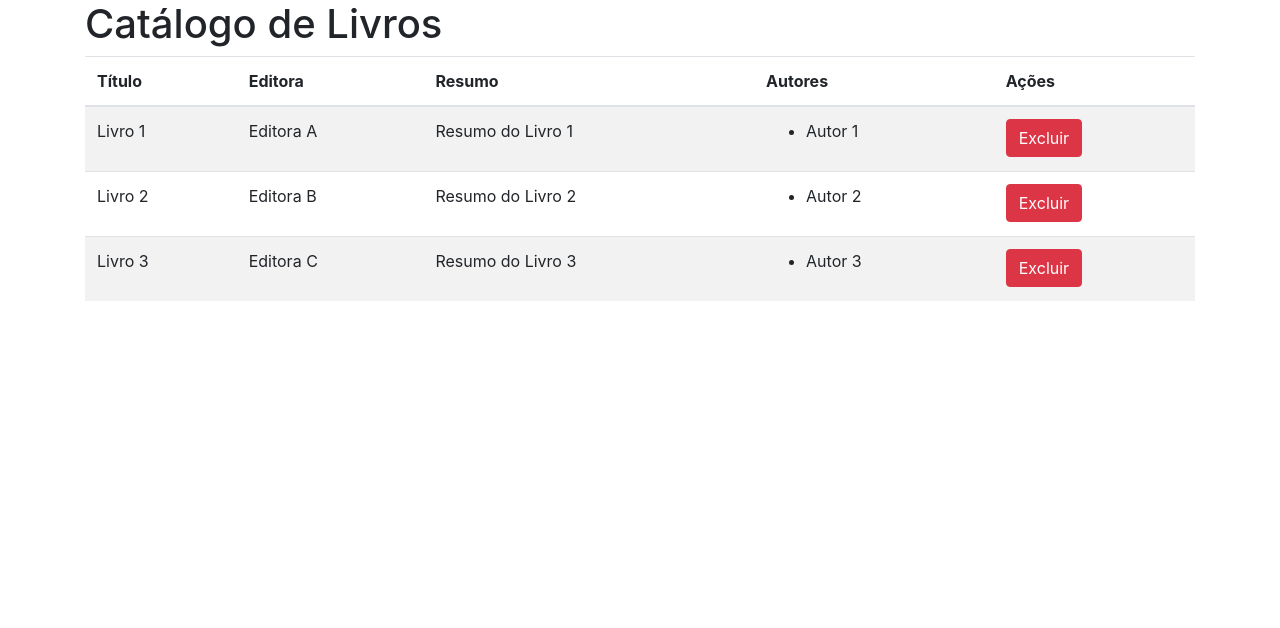
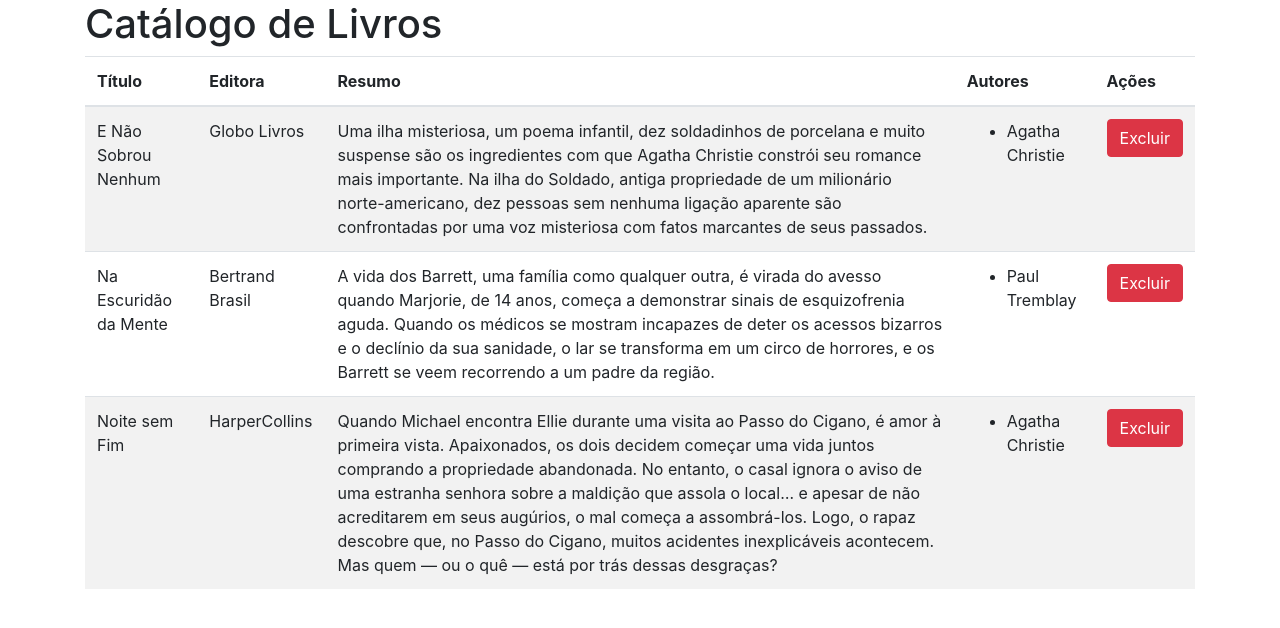
Before and after one commit to Larissa-Gnandt/livros-angular, an Angular app: page / in a window 1280 px wide. Shown: the top 628 px of the page. Built offline with nearby package versions, Linux system fonts and the light colour scheme.

Commit message:
Ajustes nos dados dos livros (titulo, resumo e autores) e nome das editoras

```diff
--- a/src/app/controle-editora.service.ts
+++ b/src/app/controle-editora.service.ts
@@ -6,9 +6,10 @@ import { Editora } from './editora';
 })
 export class ControleEditoraService {
   private editoras: Array<Editora> = [
-    { codEditora: 1, nome: 'Editora A' },
-    { codEditora: 2, nome: 'Editora B' },
-    { codEditora: 3, nome: 'Editora C' },
+    { codEditora: 1, nome: 'Globo Livros' },
+    { codEditora: 2, nome: 'Bertrand Brasil' },
+    { codEditora: 3, nome: 'HarperCollins' },
+    { codEditora: 4, nome: 'Outra' },
   ];
 
   getEditoras(): Array<Editora> {
--- a/src/app/controle-livros.service.ts
+++ b/src/app/controle-livros.service.ts
@@ -9,23 +9,23 @@ export class ControleLivrosService {
     {
       codigo: 1,
       codEditora: 1,
-      titulo: 'Livro 1',
-      resumo: 'Resumo do Livro 1',
-      autores: ['Autor 1'],
+      titulo: 'E Não Sobrou Nenhum',
+      resumo: 'Uma ilha misteriosa, um poema infantil, dez soldadinhos de porcelana e muito suspense são os ingredientes com que Agatha Christie constrói seu romance mais importante. Na ilha do Soldado, antiga propriedade de um milionário norte-americano, dez pessoas sem nenhuma ligação aparente são confrontadas por uma voz misteriosa com fatos marcantes de seus passados.',
+      autores: ['Agatha Christie'],
     },
     {
       codigo: 2,
       codEditora: 2,
-      titulo: 'Livro 2',
-      resumo: 'Resumo do Livro 2',
-      autores: ['Autor 2'],
+      titulo: 'Na Escuridão da Mente',
+      resumo: 'A vida dos Barrett, uma família como qualquer outra, é virada do avesso quando Marjorie, de 14 anos, começa a demonstrar sinais de esquizofrenia aguda. Quando os médicos se mostram incapazes de deter os acessos bizarros e o declínio da sua sanidade, o lar se transforma em um circo de horrores, e os Barrett se veem recorrendo a um padre da região.',
+      autores: ['Paul Tremblay'],
     },
     {
       codigo: 3,
       codEditora: 3,
-      titulo: 'Livro 3',
-      resumo: 'Resumo do Livro 3',
-      autores: ['Autor 3'],
+      titulo: 'Noite sem Fim',
+      resumo: 'Quando Michael encontra Ellie durante uma visita ao Passo do Cigano, é amor à primeira vista. Apaixonados, os dois decidem começar uma vida juntos comprando a propriedade abandonada. No entanto, o casal ignora o aviso de uma estranha senhora sobre a maldição que assola o local… e apesar de não acreditarem em seus augúrios, o mal começa a assombrá-los. Logo, o rapaz descobre que, no Passo do Cigano, muitos acidentes inexplicáveis acontecem. Mas quem ― ou o quê ― está por trás dessas desgraças?',
+      autores: ['Agatha Christie'],
     },
   ];
 
```
